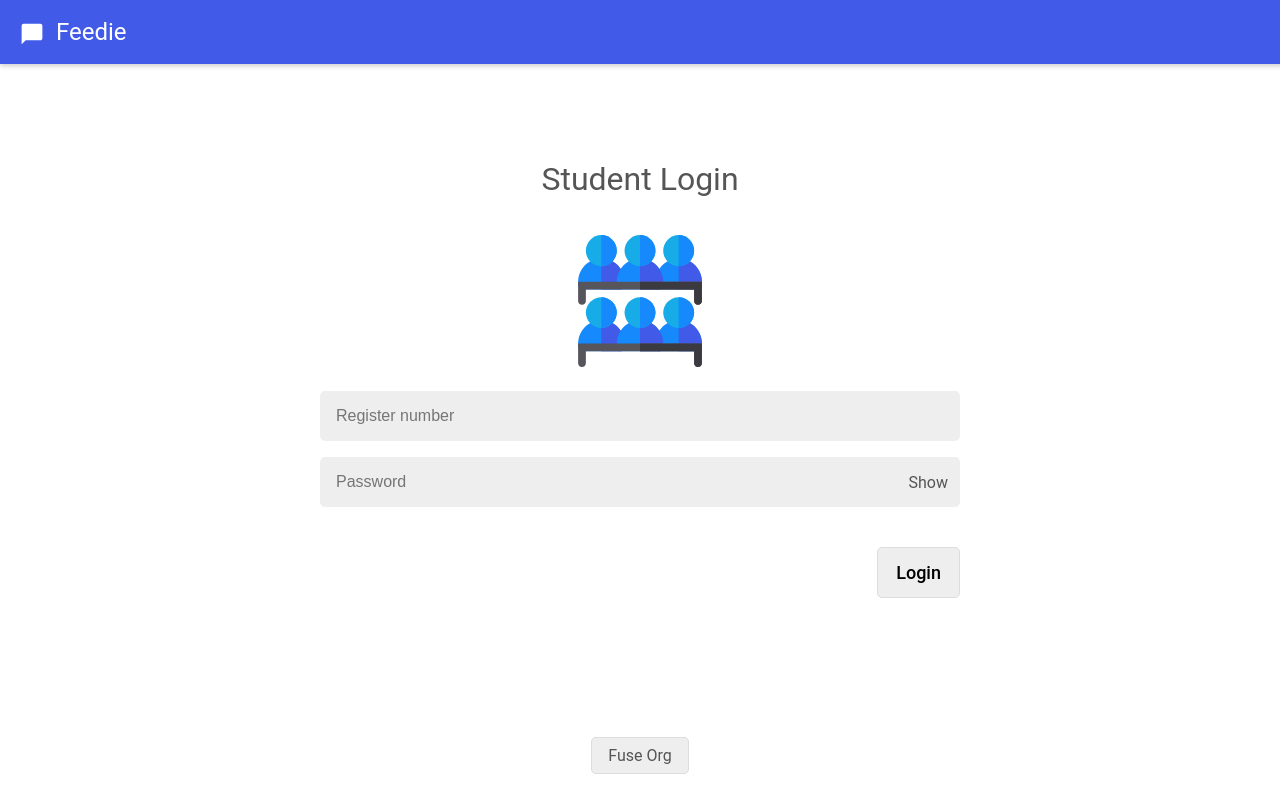
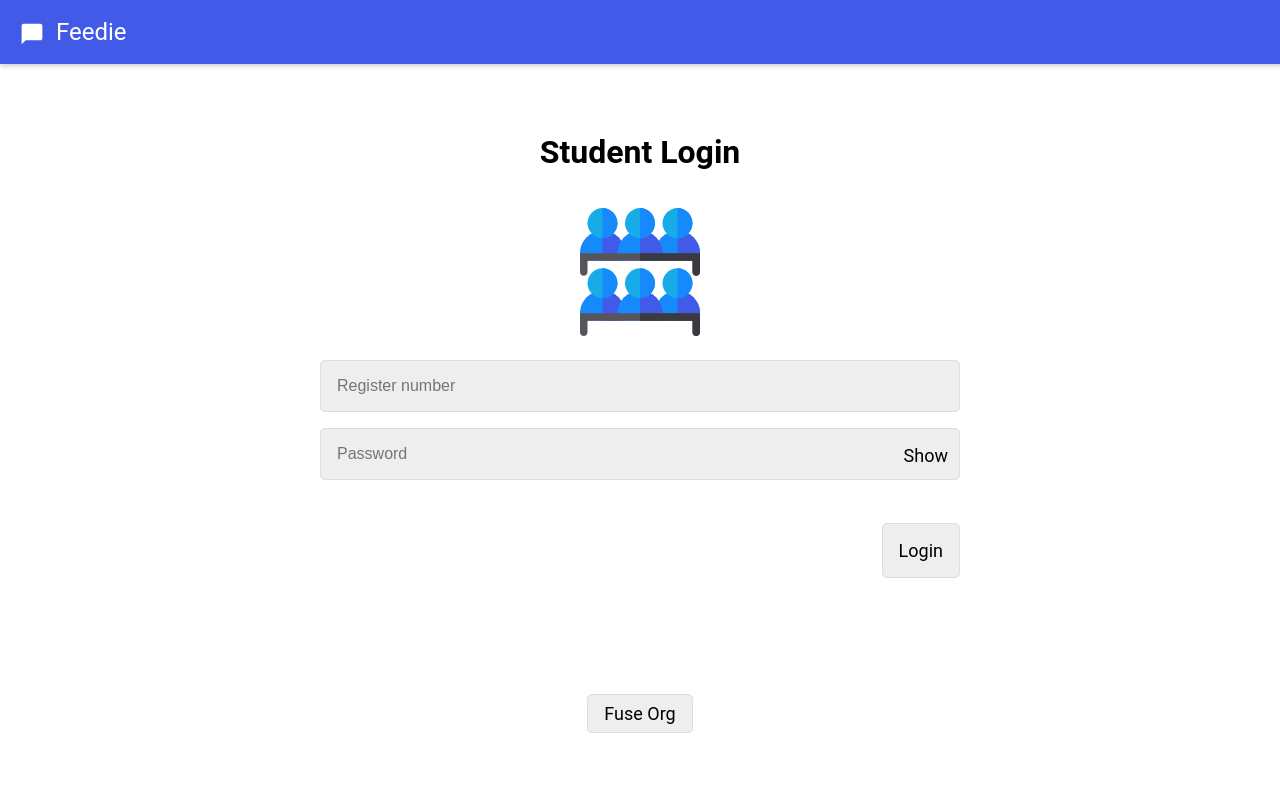
Before and after one commit to FuseOrg/Feedie, a PHP site: page / in a window 1280 px wide. Run offline with PHP 8.4, Linux system fonts and the light colour scheme; some web fonts are replaced.

Commit message:
UI improvements

```diff
--- a/css.css
+++ b/css.css
@@ -2,9 +2,8 @@ body {
 	margin: 0;
 	padding: 0;
 	font-family: 'Product Sans', 'Roboto', 'Noto', sans-serif;
-	font-size: 16px;
+	font-size: 18px;
 	line-height: 1.5;
-	color: #555;
 	text-rendering: optimizeLegibility;
 	-webkit-font-smoothing: antialiased;
 	font-smoothing: antialiased;
@@ -31,7 +30,6 @@ h1,
 h2,
 h3,
 h4 {
-	font-weight: normal;
 	margin: 0;
 }
 
@@ -69,41 +67,37 @@ h4 {
 	font-size: 24px;
 }
 
-.title::after {}
-
 .wrapper {
-	min-height: calc(100vh - 152px);
 	display: flex;
 	align-items: center;
 	padding-top: 64px;
 }
 
 .container {
-	background-color: #fff;
 	display: flex;
 	flex-direction: column;
 	padding: 32px;
 	width: 50%;
-	height: auto;
 	margin: 0 auto;
-	border-radius: 5px;
 }
 
 .heading {
 	font-size: 32px;
+	font-weight: 600;
 	text-transform: capitalize;
 	margin: 32px 0 16px;
 	text-align: center;
 }
 
 .subheading {
-	font-size: 20px;
+	font-size: 24px;
+	font-weight: 600;
 	text-transform: capitalize;
 	margin: 16px 0;
 }
 
 .avatar {
-	width: 132px;
+	width: 128px;
 	height: auto;
 	margin: 16px 0;
 }
@@ -122,8 +116,13 @@ h4 {
 	padding: 16px;
 	border: none;
 	background-color: #eee;
+	border: 1px solid #ddd;
 	border-radius: 5px;
 	outline: none;
+}
+
+.inputvalue:focus {
+	background-color: #ddd;
 }
 
 .psw {
@@ -133,7 +132,7 @@ h4 {
 .shp {
 	position: relative;
 	right: 12px;
-	top: -44px;
+	top: -46px;
 	float: right;
 	z-index: 2;
 }
@@ -154,10 +153,8 @@ textarea {
 	background-color: #eee;
 	border: 1px solid #ddd;
 	text-transform: capitalize;
-	font-weight: 500;
 	border-radius: 5px;
-	padding: 14px 18px;
-	text-align: center;
+	padding: 16px;
 	font-size: 18px;
 	margin: 8px 0;
 	cursor: pointer;
@@ -180,26 +177,22 @@ textarea {
 .logout {
 	position: fixed;
 	right: 16px;
-	background-color: white;
-	top: 12px;
+	top: 10px;
 	text-align: center;
 	padding: 8px 16px;
 	line-height: 1.5;
 	border-radius: 5px;
 	text-decoration: none;
-	color: red;
 }
 
 .logout:hover {
 	background-color: red;
-	color: #fff;
 }
 
 .details {
 	margin-top: 64px;
 	background-color: #eee;
 	border-bottom: 1px solid #ddd;
-	width: calc(100% - 32px);
 	padding: 16px;
 }
 
@@ -229,10 +222,7 @@ textarea {
 footer {
 	display: block;
 	padding: 32px 0;
-	font-size: 16px;
-	color: #555;
 	text-align: center;
-	width: 100%;
 }
 
 a.link {
@@ -252,10 +242,12 @@ a.link:hover {
 		width: calc(100% - 32px);
 		border-radius: 0;
 	}
+
 	.wrapper {
 		padding: 0;
 		padding-top: 64px;
 	}
+
 	.side,
 	.middle {
 		width: 100%;
@@ -309,7 +301,7 @@ a.link:hover {
 .rating div > input:checked ~ label:hover,
 .rating div > input:checked ~ label:hover ~ label,
 .rating div > label:hover ~ input:checked ~ label {
-	color: #ea0;
+	color: red;
 }
 
 .rating div > label:hover {
@@ -345,11 +337,6 @@ a.link:hover {
 	content: "";
 	display: table;
 	clear: both;
-}
-
-.row:nth-child(2n+2) {
-	border-top: 1px solid #ddd;
-	margin-top: 16px;
 }
 
 .bar-container {
@@ -416,6 +403,7 @@ a.link:hover {
 		bottom: 0;
 		opacity: 0;
 	}
+
 	to {
 		bottom: 32px;
 		opacity: 1;
@@ -427,6 +415,7 @@ a.link:hover {
 		bottom: 32px;
 		opacity: 1;
 	}
+
 	to {
 		bottom: 0;
 		opacity: 0;
```
Lines whose indentation alone changed are shown as unchanged.
